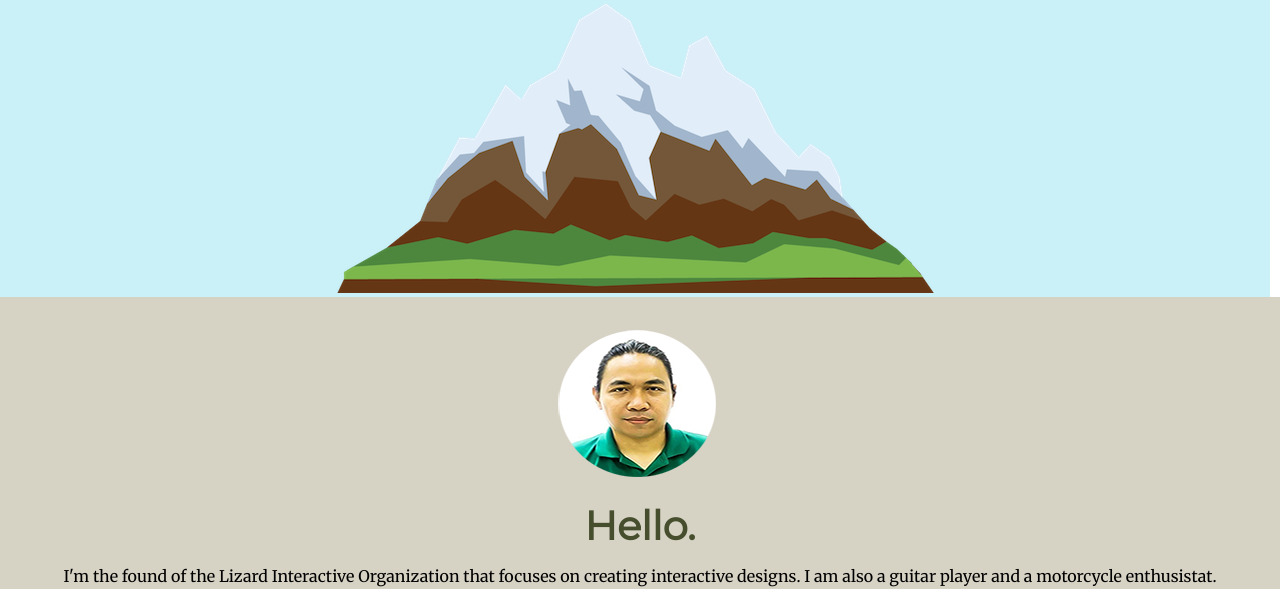
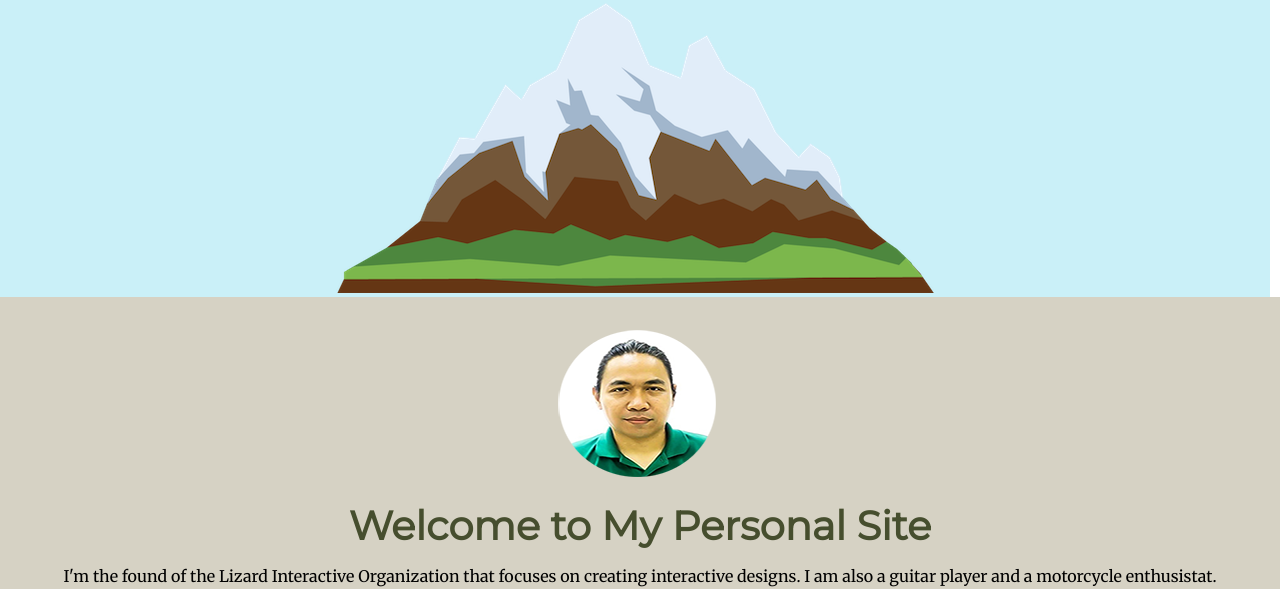
Before and after one commit to ron-thecertifiedbomb/First-Site-CSS, a plain HTML site: page index.html in a window 1280 px wide. Shown: the part 368-957 px from the top of the page. Drawn offline with Linux system fonts and the light colour scheme.

Commit message:
modified index html (change h2)

```diff
--- a/index.html
+++ b/index.html
@@ -29,7 +29,7 @@
   <div class="middle-container">
     <div class="profile">
       <img src="images/Ronan.png" alt="Ronan-image">
-      <h2>Hello.</h2>
+      <h2>Welcome to My Personal Site</h2>
       <p> I'm the found of the Lizard Interactive Organization that focuses on creating interactive designs. I am also a
         guitar player and a motorcycle enthusistat.</p>
     </div>
```
